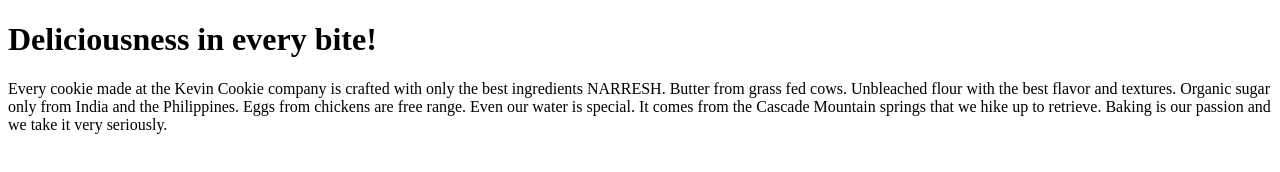
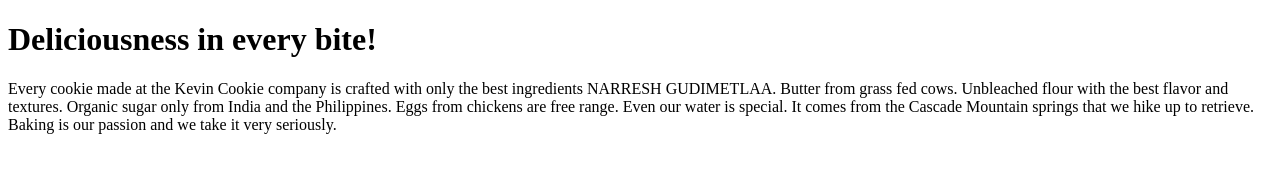
Before and after one commit to NarreshG/TestRepo, a plain HTML site: page index.htm in a window 1280 px wide. Drawn offline with Linux system fonts and the light colour scheme.

Commit message:
Update index.htm

```diff
--- a/index.htm
+++ b/index.htm
@@ -4,7 +4,7 @@
 
 <h1>Deliciousness in every bite!</h1>
 
-<p>Every cookie made at the Kevin Cookie company is crafted with only the best ingredients NARRESH. Butter from grass fed cows. Unbleached flour with the best flavor and textures. Organic sugar only from India and the Philippines. Eggs from chickens are free range. Even our water is special. It comes from the Cascade Mountain springs that we hike up to retrieve. Baking is our passion and we take it very seriously.</p>
+<p>Every cookie made at the Kevin Cookie company is crafted with only the best ingredients NARRESH GUDIMETLAA. Butter from grass fed cows. Unbleached flour with the best flavor and textures. Organic sugar only from India and the Philippines. Eggs from chickens are free range. Even our water is special. It comes from the Cascade Mountain springs that we hike up to retrieve. Baking is our passion and we take it very seriously.</p>
 
 </body>
 </html>
```
